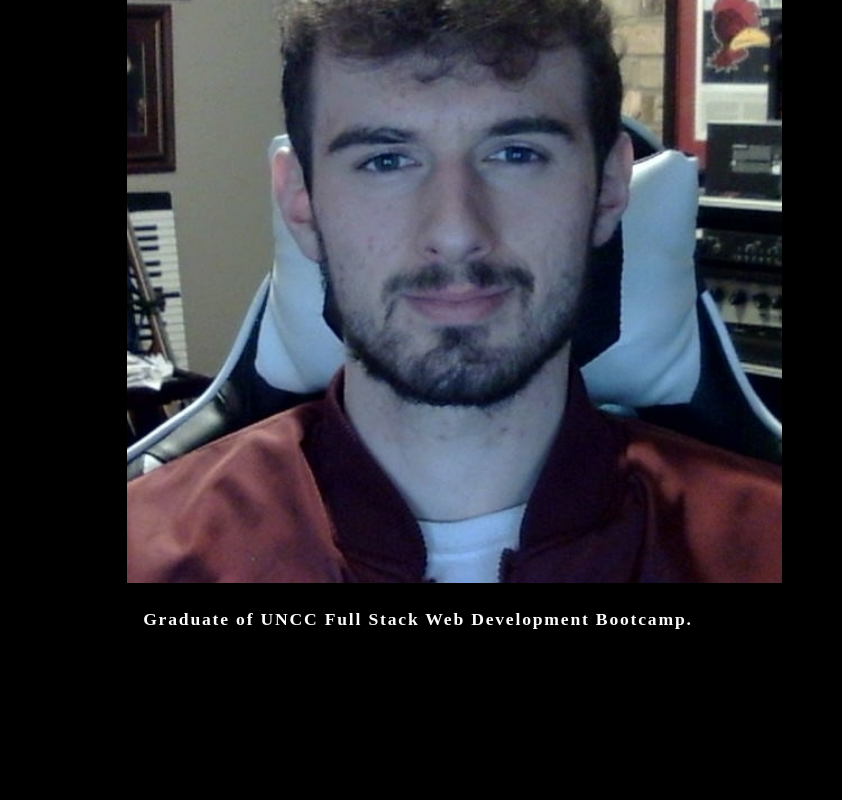
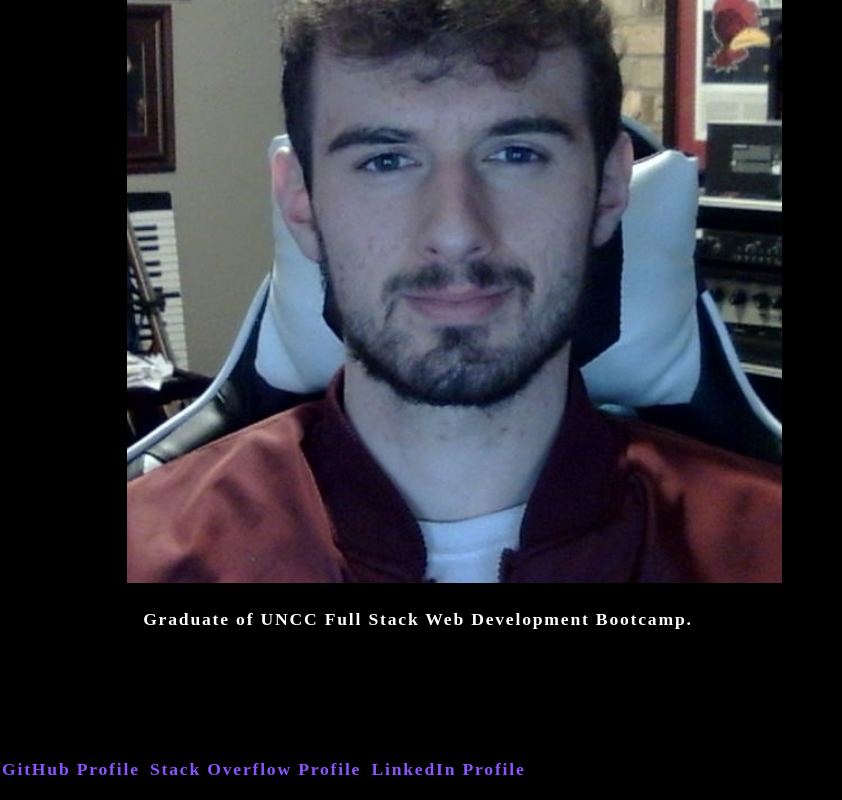
Before and after one commit to JamesHardin02/JamesHardin-Full-Stack-Portfolio, a React (Create React App) app: page / in a window 1280 px wide. Shown: the part 356-1156 px from the top of the page, without its empty margins (0-842 px from the left). Before the commit the page ends 1112 px from the top, so only its background shows below. Built offline with nearby package versions, Linux system fonts and the light colour scheme.

Commit message:
added footer

```diff
--- a/src/App.js
+++ b/src/App.js
@@ -2,6 +2,7 @@ import React, { useState } from 'react';
 import './App.css';
 import Nav from './components/Nav';
 import section from './utils/section'
+import Footer from './components/Footer'
 
 function App() {
   // category sections that a user can navigate to
@@ -30,6 +31,7 @@ function App() {
       <main>
         {section(currentCategory)}
       </main>
+      <Footer></Footer>
     </div>
   );
 }
--- /dev/null
+++ b/src/components/Footer/index.js
@@ -0,0 +1,16 @@
+import React from 'react'
+
+function Footer() {
+  return (
+    <section>
+      <p>
+        <a href="https://github.com/JamesHardin02"> GitHub Profile </a>
+        <a href="https://stackoverflow.com/users/17978982/jameshardin"> Stack Overflow Profile </a>
+        <a href="https://www.linkedin.com/in/james-hardin-96487122a/"> LinkedIn Profile </a>
+      </p>
+
+    </section>
+  )
+}
+
+export default Footer
```
